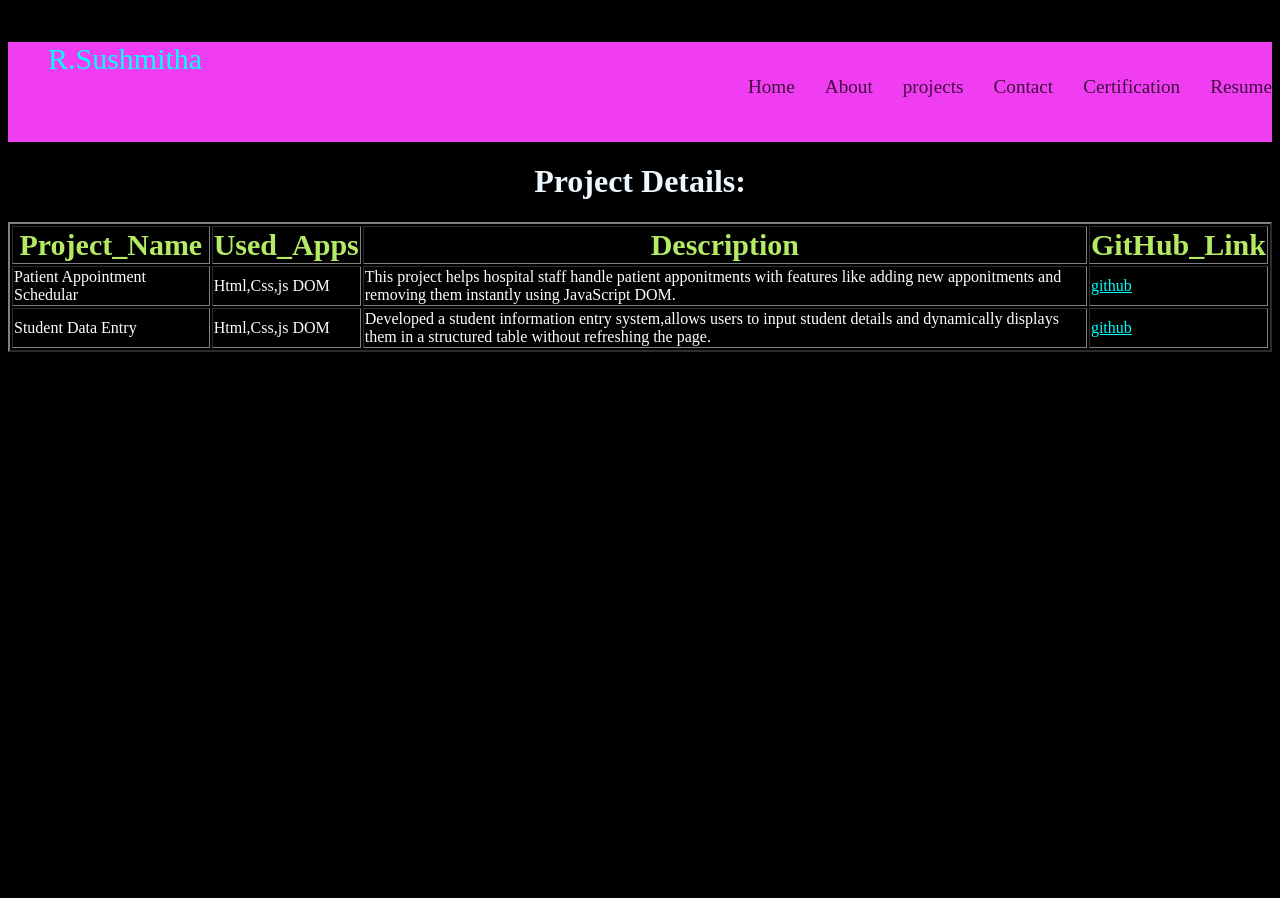
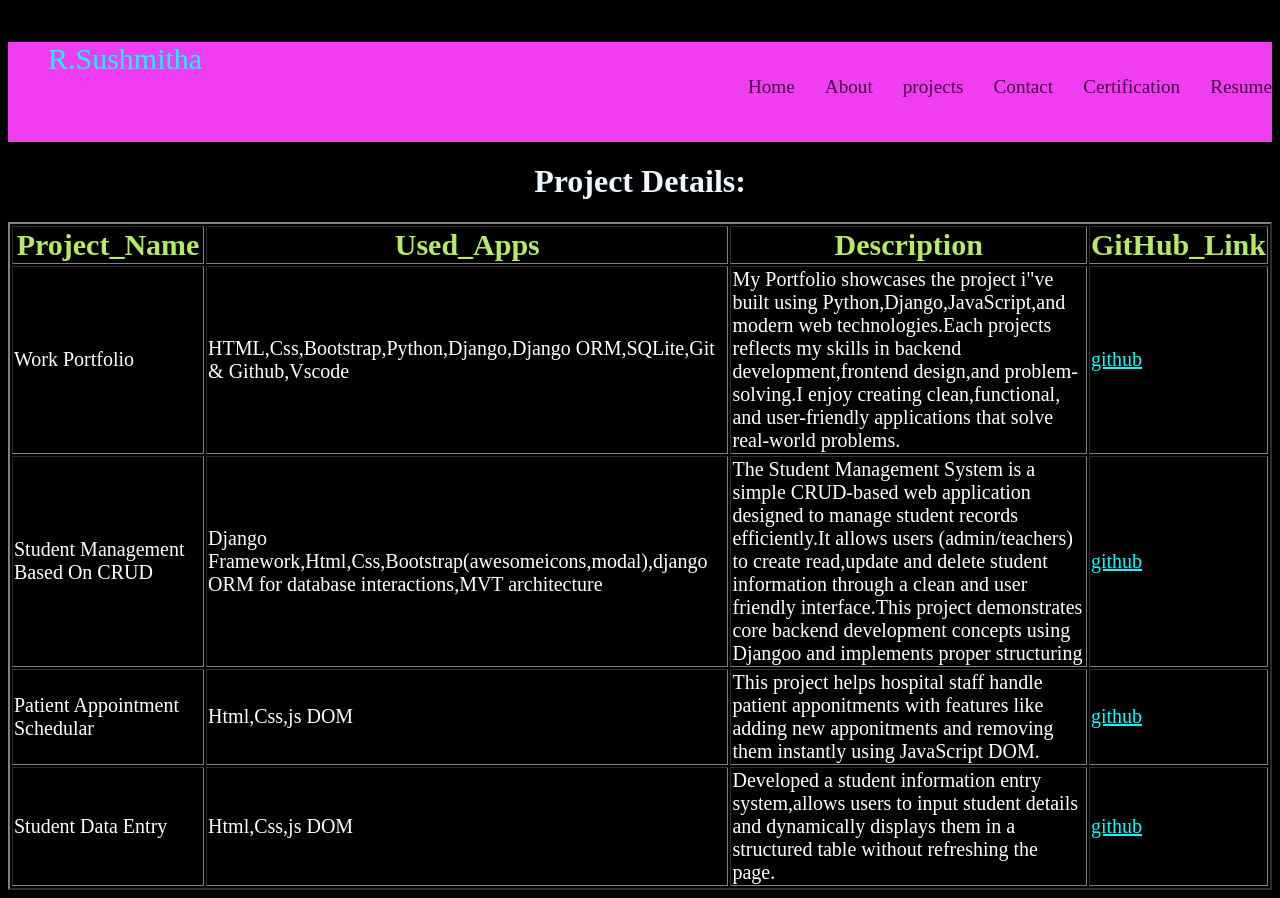
Before and after one commit to sushmithadinakaran/projectportfolio, a Django app: page /project/ in a window 1280 px wide. Before the commit the page ends 352 px from the top, so only its background shows below. Run offline with Django 5.2, Linux system fonts and the light colour scheme.

Commit message:
portfolio changes

```diff
--- a/resume/static/css/contact.css
+++ b/resume/static/css/contact.css
@@ -4,10 +4,13 @@
 
 
 
+
 }
+
 form{
     text-align: center;
     margin-top: -100px;
     margin-left:300px;
     font-size: 20px;
+
 }
--- a/resume/templates/project.html
+++ b/resume/templates/project.html
@@ -10,14 +10,14 @@
     <th>GitHub_Link</th>
 
 </tr>
-<tbody style="color:white">
+<tbody style="color:white;font-size: 20px;">
 
     {% for key in projects %}
     <tr>
         <td>{{key.title}}</td>
         <td>{{key.used_techs}}</td>
         <td>{{key.description}}</td>
-        <td><a href="{{key.title}}" target="_blank" style="color:aqua">github</a></td>
+        <td><a href="{{key.gitpath}}" target="_blank" style="color:aqua;font-size: 20px;">github</a></td>
     </tr>
 
     {% endfor %}
--- a/resume/views.py
+++ b/resume/views.py
@@ -7,7 +7,14 @@ def home(request):
 def about(request):
     return render(request,"about.html")
 def project(request):
-    projects=[
+    projects=[{'title':'Work Portfolio',
+               'description':'My Portfolio showcases the project i"ve built using Python,Django,JavaScript,and modern web technologies.Each projects reflects my skills in backend development,frontend design,and problem-solving.I enjoy creating clean,functional, and user-friendly applications that solve real-world problems.',
+               'used_techs':'HTML,Css,Bootstrap,Python,Django,Django ORM,SQLite,Git & Github,Vscode',
+               'gitpath':'https://github.com/sushmithadinakaran/projectportfolio'},
+        {'title':"Student Management Based On CRUD",
+               'description':'The Student Management System is a simple CRUD-based web application designed to manage student records efficiently.It allows users (admin/teachers) to create read,update and delete student information through a clean and user friendly interface.This project demonstrates core backend development concepts using Djangoo and implements proper structuring',
+               'used_techs':'Django Framework,Html,Css,Bootstrap(awesomeicons,modal),django ORM for database interactions,MVT architecture',
+               'gitpath':'https://github.com/sushmithadinakaran/projectstudent'},
         {
          'title':"Patient Appointment Schedular",
          'description':'This project helps hospital staff handle patient apponitments with features like adding new apponitments and removing them instantly using JavaScript DOM.',
```
Also changed, not shown: resume/templates/contact.html (+4 -4 lines).
